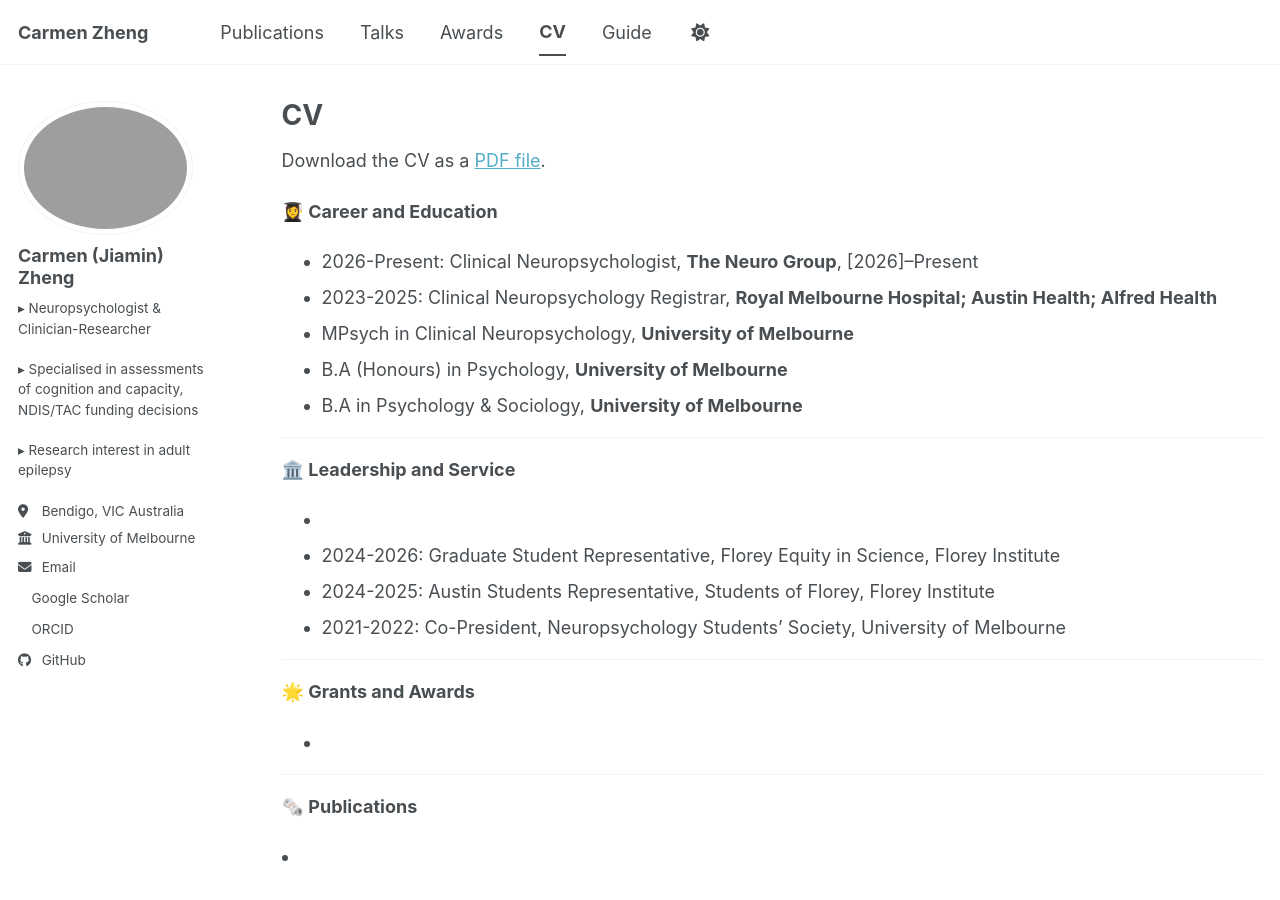
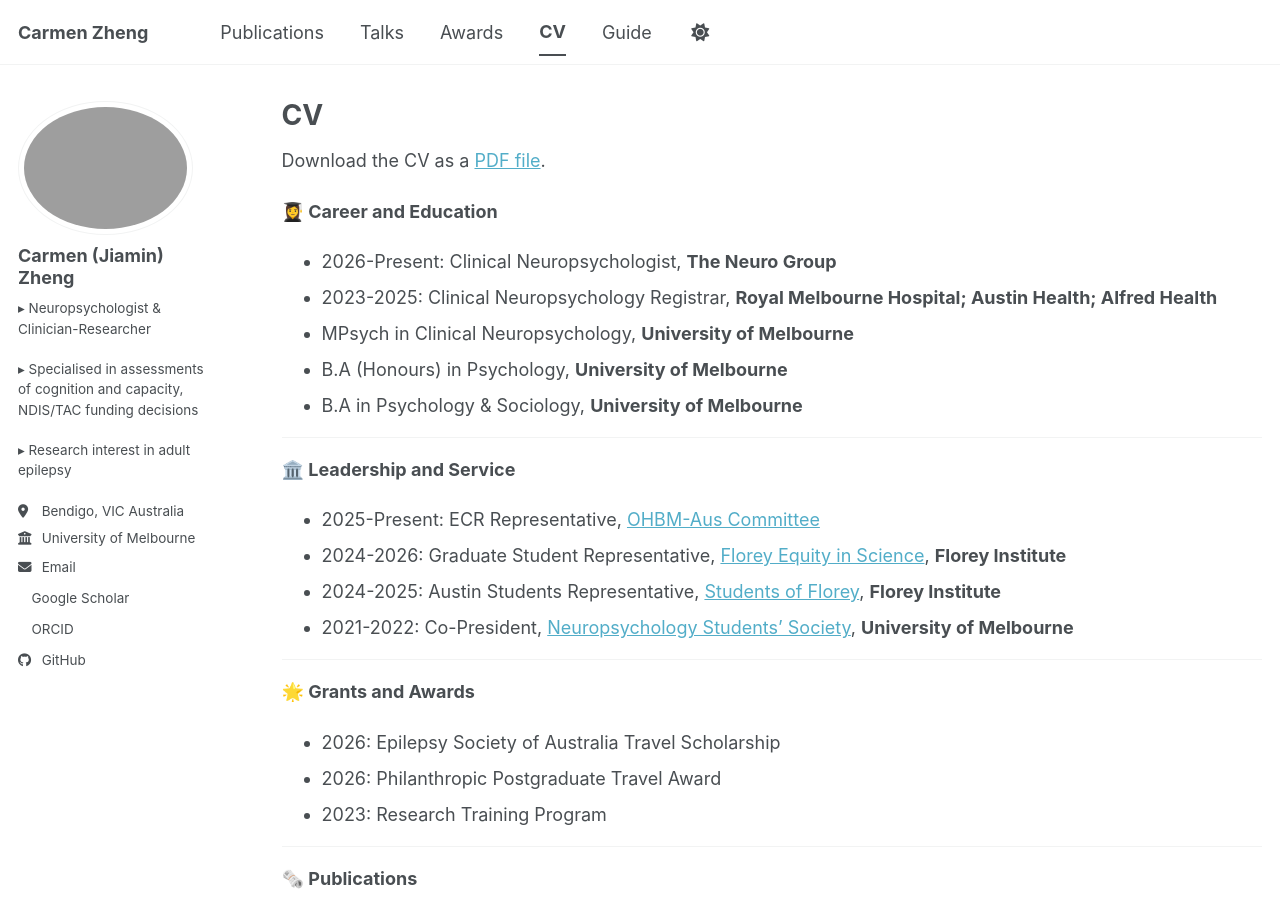
Before and after one commit to carmen-zheng/carmen-zheng.github.io, a Jekyll site: the page built from _pages/cv.md, in a window 1280 px wide and 900 px high. Built offline with Jekyll 4.4.1, drawn with Linux system fonts in a browser that asks for light colours; a style sheet for code colours, icons or effects is not loaded.

Commit message:
Revise CV with updated career and leadership information
Updated career details and added links to leadership roles and awards.

```diff
--- a/_pages/cv.md
+++ b/_pages/cv.md
@@ -21,16 +21,18 @@
 
 **🏛️ Leadership and Service**
 
-- [2025-Present]: [ECR Representative], [OHBM-Aus Committee]
-- 2024-2026: Graduate Student Representative, Florey Equity in Science, Florey Institute
-- 2024-2025: Austin Students Representative, Students of Florey, Florey Institute
-- 2021-2022: Co-President, Neuropsychology Students' Society, University of Melbourne
+- 2025-Present: ECR Representative, [OHBM-Aus Committee](https://ohbm-aus.github.io)
+- 2024-2026: Graduate Student Representative, [Florey Equity in Science](https://florey.edu.au/careers-and-study/florey-associations-and-committees/equity-in-science-committee/), **Florey Institute**
+- 2024-2025: Austin Students Representative, [Students of Florey](https://florey.edu.au/careers-and-study/students-of-the-florey-institute/), **Florey Institute**
+- 2021-2022: Co-President, [Neuropsychology Students' Society](https://psychologicalsciences.unimelb.edu.au/study/current-students/school-societies/nss#about), **University of Melbourne**
 
 ---
 
 **🌟 Grants and Awards**
 
-- [Year]: [Award name]
+- 2026: Epilepsy Society of Australia Travel Scholarship
+- 2026: Philanthropic Postgraduate Travel Award
+- 2023: Research Training Program
 
 ---
 
```
Also changed, not shown: other parts of _pages/cv.md (+1 -1 lines).
